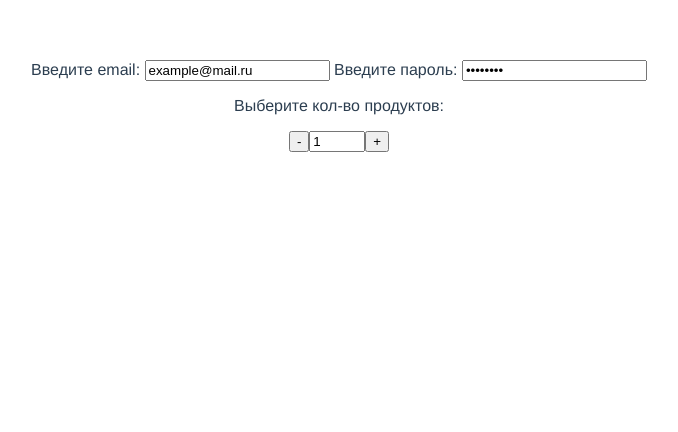
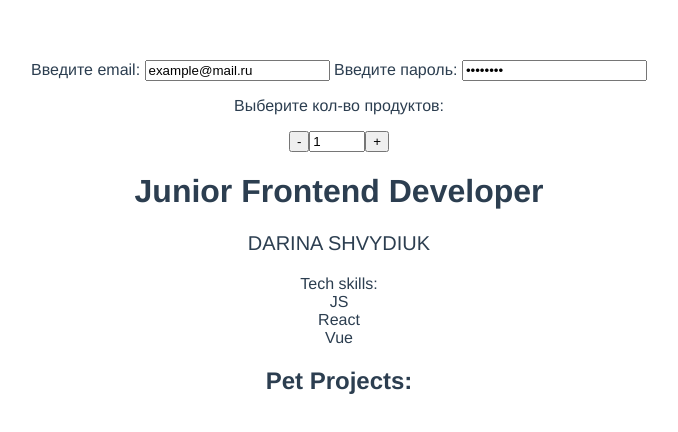
Before and after one commit to Darina-Shvydiuk/Vue-Practice, a Vue app in the folder initial/: page / in a window 1280 px wide. Shown: the top 432 px of the page, without its empty margins (301-979 px from the left). Built offline with nearby package versions, Linux system fonts and the light colour scheme.

Commit message:
not finish lesson 1

```diff
--- a/initial/src/App.vue
+++ b/initial/src/App.vue
@@ -1,17 +1,19 @@
 <template>
   <MyComponent/>
   <HwCounter/>
+  <UserCard/>
 </template>
-
 <script>
 import MyComponent from './components/lesson0/MyComponent.vue'
 import HwCounter from './components/lesson0/HwCounter.vue'
+import UserCard from './components/lesson1/UserCard.vue'
 
 export default {
   name: 'App',
   components: {
     MyComponent,
-    HwCounter
+    HwCounter,
+    UserCard
   }
 }
 </script>
--- a/initial/src/components/lesson0/MyComponent.vue
+++ b/initial/src/components/lesson0/MyComponent.vue
@@ -18,7 +18,6 @@
     </label>
   </div>
 </template>
-
 <script>
 export default {
   name: 'MyComponent',
--- /dev/null
+++ b/initial/src/components/lesson1/UserCard.vue
@@ -0,0 +1,57 @@
+<template>
+  <div class="user-card">
+    <h1>Junior Frontend Developer</h1>
+    <p class="user-name"> {{getFullName}}</p>
+    <ul class="user-list">
+      {{listTechSkills}}
+      <li class="user-item">
+        {{js}}
+      </li>
+      <li class="user-item">
+        {{react}}
+      </li>
+      <li class="user-item">
+        {{vue}}
+      </li>
+    </ul>
+    <h2>Pet Projects:</h2>
+  </div>
+</template>
+<script>
+export default {
+  name: 'UserCard',
+  data () {
+    return {
+      firstName: 'Darina',
+      lastName: 'Shvydiuk',
+      listTechSkills: 'Tech skills:',
+      js: 'JS',
+      react: 'React',
+      vue: 'Vue'
+    }
+  },
+  computed: {
+    getFullName () {
+      return `${this.firstName}  ${this.lastName}`.toUpperCase()
+    }
+  }
+}
+</script>
+<style >
+.user-card{
+  display: block;
+}
+.user-name{
+text-align: center;
+font-size: 20px;
+}
+.user-list{
+  display: flex;
+  justify-content: center;
+  flex-direction: column;
+  list-style: none;
+  margin-left: 0 auto;
+  margin-right: 0 auto;
+  padding: 0;
+}
+</style>
```
